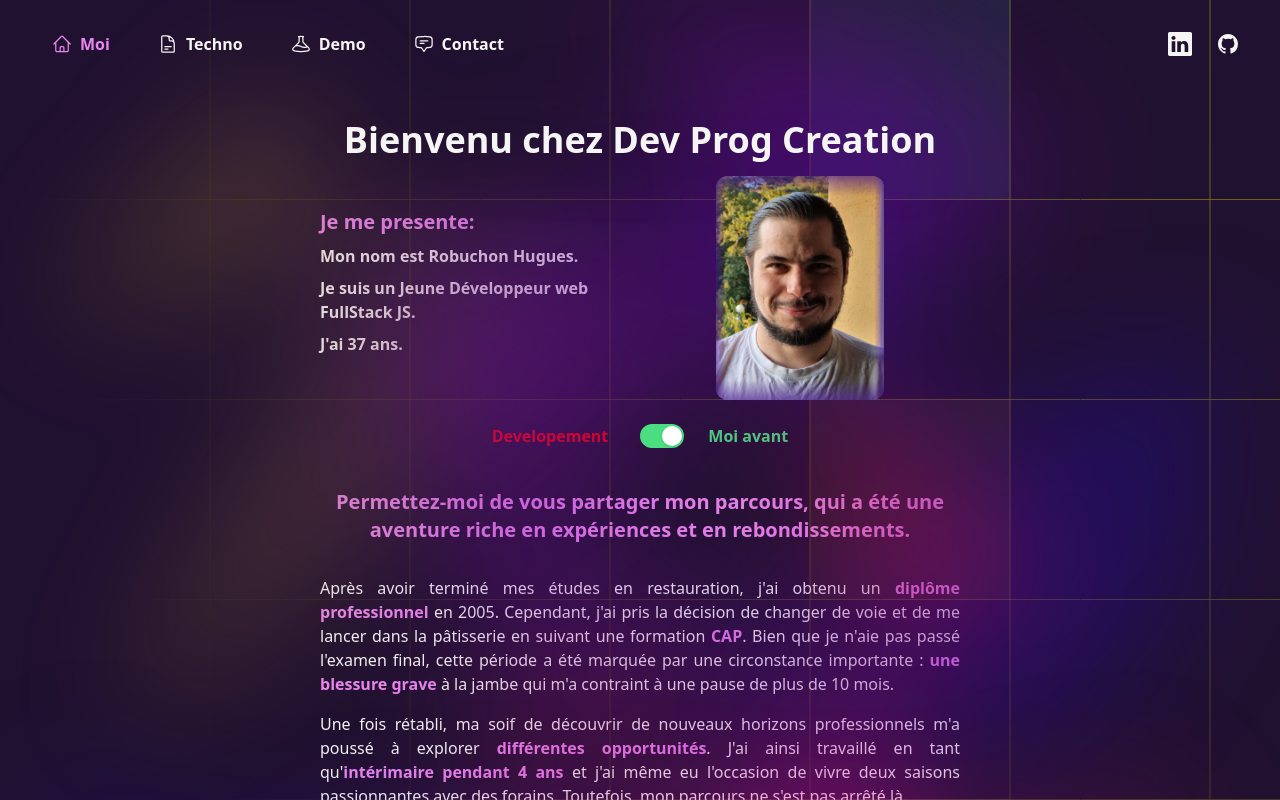
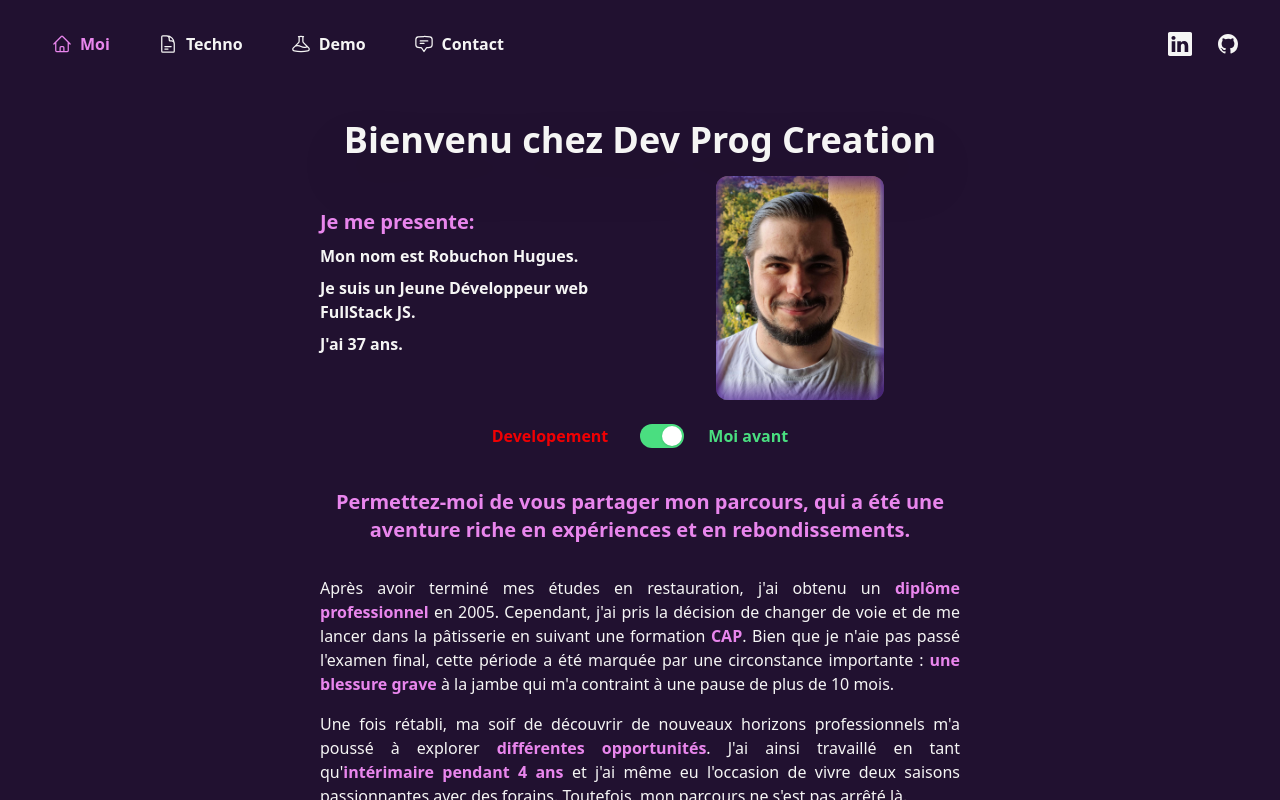
Before and after one commit to Robuchon/MaVitrine, a Vue app: page /home in a window 1280 px wide. Shown: the top 800 px of the page. Built offline with nearby package versions, Linux system fonts and the light colour scheme; what prettier-plugin-tailwindcss would draw is missing.

Commit message:
le fond passe au dessus en prod

```diff
--- a/index.html
+++ b/index.html
@@ -7,7 +7,7 @@
     <meta name="viewport" content="width=device-width, initial-scale=1.0" />
     <title>Dev Prog Creation</title>
   </head>
-  <body class="min-h-screen bg-Accent">
+  <body class="min-h-screen bg-Accent -z-50">
     <div id="app"></div>
     <script type="module" src="/src/main.js"></script>
   </body>
--- a/src/App.vue
+++ b/src/App.vue
@@ -1,7 +1,7 @@
 <template>
   <div class="relative flex min-h-screen flex-col">
     <div
-      class="absolute left-0 right-0 top-0 bottom-0 w-full overflow-hidden lg:w-full cursor-not-allowed"
+      class="absolute left-0 right-0 top-0 bottom-0 w-full overflow-hidden lg:w-full cursor-not-allowed -z-40"
     >
       <svg
         class="absolute inset-0 h-full w-full stroke-Neutral/40 [mask-image:radial-gradient(100%_100%_at_top_right,white,transparent)]"
```
